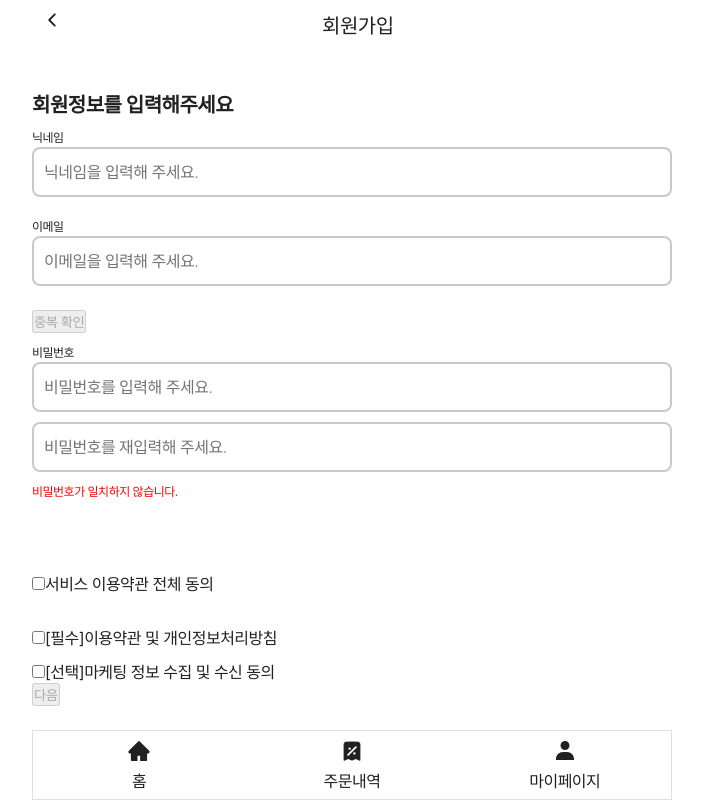
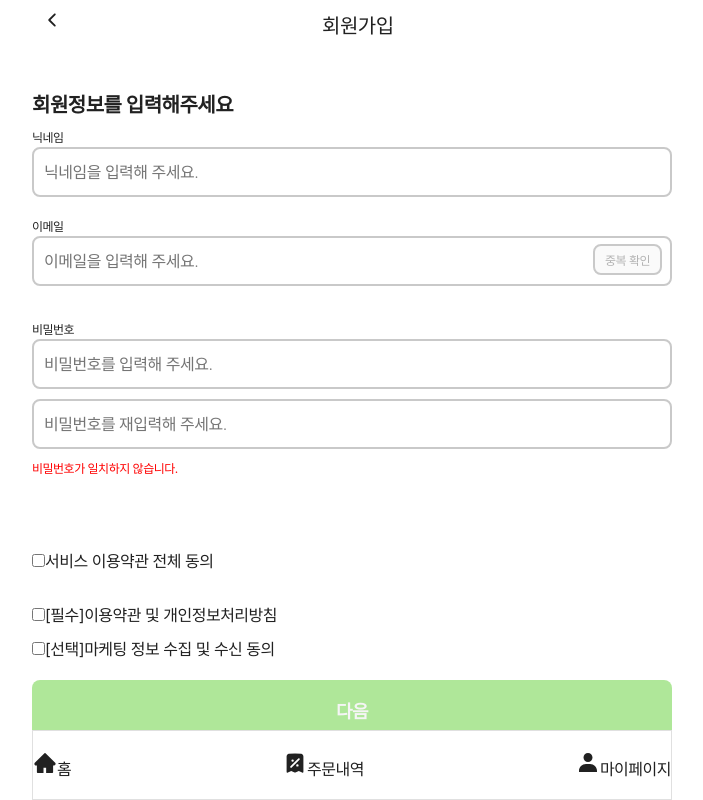
Before and after one commit to blendy9702/01-Project-CA2SA, a React (Vite) app: page /join in a window 1280 px wide. Shown: the whole page, without its empty margins (288-991 px from the left). Built offline with nearby package versions, Linux system fonts and the light colour scheme; the HTML template or start-up script is replaced by a standard one; a web font is replaced by a local one.

Commit message:
[feat] 아직 CSS 작업 중

```diff
--- a/src/pages/HomePage.jsx
+++ b/src/pages/HomePage.jsx
@@ -15,11 +15,11 @@ const TabMenuBtn = styled.div`
   font-weight: 500;
   cursor: pointer;
   border-bottom: ${props =>
-    props.$isActiveIndex
+    props.isActiveIndex
       ? "3px solid var(--secondary-color)"
       : "1px solid var(--color-gray-500)"};
   color: ${props =>
-    props.$isActiveIndex ? "var(--secondary-color)" : "var(--color-gray-500"};
+    props.isActiveIndex ? "var(--secondary-color)" : "var(--color-gray-500"};
 `;
 
 const HomePage = () => {
@@ -30,13 +30,13 @@ const HomePage = () => {
       <Header />
       <div style={{ display: "flex" }}>
         <TabMenuBtn
-          $isActiveIndex={activeIndex === 0}
+          isActiveIndex={activeIndex === 0}
           onClick={() => setActiveIndex(0)}
         >
           리스트로 주문하기
         </TabMenuBtn>
         <TabMenuBtn
-          $isActiveIndex={activeIndex === 1}
+          isActiveIndex={activeIndex === 1}
           onClick={() => setActiveIndex(1)}
         >
           지도로 주문하기
--- a/src/pages/join/JoinPage.jsx
+++ b/src/pages/join/JoinPage.jsx
@@ -47,7 +47,7 @@ const JoinPage = () => {
     formState: { errors, isValid },
   } = useForm({
     resolver: yupResolver(loginSchema),
-    defaultValues: { nickName: "", email: "", upw: "", agree: "1" },
+    defaultValues: { nickName: "", email: "", upw: "" },
     mode: "onChange",
   });
 
@@ -63,7 +63,6 @@ const JoinPage = () => {
     nickName: "",
     email: "",
     upw: "",
-    agree: "1",
   });
 
   // 패스워드 일치 확인
@@ -177,7 +176,6 @@ const JoinPage = () => {
               />
               <p style={{ color: "red" }}>{errors.email?.message}</p>
               <p style={{ color: "red" }}>{emailError}</p>
-            </JoinPageEmail>
               <button
                 type="button"
                 onClick={() => handleEmailValidation(email)}
@@ -185,6 +183,7 @@ const JoinPage = () => {
               >
                 중복 확인
               </button>
+            </JoinPageEmail>
             <JoinPagePassword>
               <p>비밀번호</p>
               <input
--- a/src/pages/order/Confirmation.jsx
+++ b/src/pages/order/Confirmation.jsx
@@ -1,5 +1,6 @@
 import { useLocation, useNavigate, useSearchParams } from "react-router-dom";
 import NavBar from "../../components/order/NavBar";
+import { ContainerDiv, LayoutDiv } from "../../styles/order/orderpage";
 
 const mockData = {
   resultMessage: "string",
@@ -54,6 +55,11 @@ function Confirmation() {
         icon={"close"}
         title={"결제 완료"}
       />
+      <LayoutDiv>
+        <ContainerDiv>
+          <h4 style={{ color: "var(--primary-color)" }}>컴포즈 동성로점</h4>
+        </ContainerDiv>
+      </LayoutDiv>
     </div>
   );
 }
--- a/src/pages/order/MenuDetail.jsx
+++ b/src/pages/order/MenuDetail.jsx
@@ -58,6 +58,7 @@ const MenuDetail = () => {
         // const res = await axios.get(`/api/menu/detail?menuId=${data}`); ///api/menu/detail
         const res = await axios.get(`/api/cafe/menu/option?menu_id=${data}`); ////api/cafe/menu/option
         const resultData = res.data.resultData;
+        console.log("resultData:", resultData);
         console.log(`menuId: ${menuId}의 상세 옵션 통신 결과:`, resultData);
         setOptionList(resultData);
       } catch (error) {
@@ -216,6 +217,7 @@ const MenuDetail = () => {
                     value={item.menuOptionId}
                     {...register("options")}
                     onChange={e => {
+                      console.log(item.menuOptionId);
                       // 이 후 카테고리 선택지가 늘어나면, 버튼을 누를 때 index에 따라서?
                       if (e.target.checked === true) {
                         setValue(`options[0]`, {
--- a/src/pages/order/OrderPage.jsx
+++ b/src/pages/order/OrderPage.jsx
@@ -21,14 +21,15 @@ const OrderPage = () => {
   const imgtag = imgRef.current;
   const imgURL = imgtag?.getAttribute("src");
   useEffect(() => {
-    console.log("이미지 주소:", imgURL);
+    // console.log("이미지 주소:", imgURL);
   }, [imgURL]);
 
   // useNavigation
   const location = useLocation();
   const locationData = location.state;
+  const cafeId = locationData[0].cafeId;
   useEffect(() => {
-    console.log("카페 페이지 location:", locationData);
+    // console.log("카페 페이지 location:", locationData);
   }, [locationData]);
   const navigate = useNavigate();
   const handleNavigateMain = () => {
@@ -37,7 +38,7 @@ const OrderPage = () => {
   const handleNavigateList = () => {
     // useNavigate
     navigate(`/order/menu?cafeId=${cafeId}`, {
-      state: [{ cafeId: cafeId }, { ...cafeInfo }, { prev: "/order" }],
+      state: [{ cafeId: cafeId }, cafeInfo, { prev: "/order" }],
     });
   };
   // context
@@ -45,18 +46,13 @@ const OrderPage = () => {
 
   // useState
   const [cafeInfo, setCafeInfo] = useState({});
-
-  // 임시 카페 아이디 설정
-  const cafeId = 3;
   // 카페 정보 조회
   useEffect(() => {
     const getCafe = async data => {
       try {
         const res = await axios.get(`/api/cafe?cafe_id=${data}`);
         const resultData = res.data.resultData;
-        if (resultData) {
-          setCafeInfo(resultData);
-        }
+        setCafeInfo(resultData);
         console.log("카페정보 통신 결과:", cafeInfo);
       } catch (error) {
         console.log("카페정보 통신 결과:", error);
@@ -64,7 +60,9 @@ const OrderPage = () => {
         // setCafeInfo(mockDataResult);
       }
     };
-    getCafe(cafeId);
+    if (cafeId) {
+      getCafe(cafeId);
+    }
   }, []);
 
   return (
@@ -78,7 +76,7 @@ const OrderPage = () => {
         <img
           src={
             cafeInfo
-              ? `http://192.168.0.144:5214/download/ca2sa/image/cafe/${cafeId}/${cafeInfo?.cafePic}`
+              ? `http://112.222.157.156:5214/pic/cafe/${cafeId}/${cafeInfo?.cafePic}`
               : "/images/order/cat.jpg"
           }
           ref={imgRef}
--- a/src/pages/order/Payment.jsx
+++ b/src/pages/order/Payment.jsx
@@ -10,6 +10,7 @@ import PaymentOption from "../../components/order/PaymentOption";
 import PickUpTime from "../../components/order/PickUpTime";
 import { PrimaryButton } from "../../styles/common";
 import { ContainerDiv, LayoutDiv } from "../../styles/order/orderpage";
+
 import { OrderContext } from "../../contexts/OrderContext";
 
 // 예상 수령시간 관리용 배열
@@ -28,9 +29,7 @@ const Payment = () => {
   const [searchParams, setSearchParams] = useSearchParams();
   // useContext
   const { order, setOrder, popMemo, setPopMemo } = useContext(OrderContext);
-  useEffect(() => {
-    console.log("order:", order);
-  }, [order]);
+  useEffect(() => {}, [order]);
 
   // uesNavigate
   const navigate = useNavigate();
@@ -68,7 +67,9 @@ const Payment = () => {
   };
   // 오자마자 cafeId, userId 다시 확인하고 집어 넣기
   useEffect(() => {
-    setOrder({ ...order, cafeId: cafeId.cafeId, userId: 0 });
+    const userData = JSON.parse(sessionStorage.getItem("userData"));
+    const userId = userData.resultData.userId;
+    setOrder({ ...order, cafeId: cafeId.cafeId, userId: userId });
   }, []);
   // order가 제대로 바뀌고 있는지 확인, 오자마자 배열 정리시키기
   useEffect(() => {
@@ -99,8 +100,8 @@ const Payment = () => {
   const handleClickPickUpTime = (item, index) => {
     // order에 픽업 시간 넣기
     const now = moment();
-    const nowTime = now.format("YYYY-MM-DD HH:mm:ss");
-    const addMinutes = now.add(item, "minutes").format("YYYY-MM-DD HH:mm:ss");
+    const nowTime = now.format("HH:mm:ss");
+    const addMinutes = now.add(item, "minutes").format("HH:mm:ss");
     // setOrder({ ...order, pickUpTime: addMinutes, orderTime: nowTime }); //orderTime 코드 삭제
     setOrder({ ...order, pickUpTime: addMinutes });
     // 예상 수령 시간 픽업 시 버튼과 selectedTime의 index 비교
@@ -139,9 +140,10 @@ const Payment = () => {
   const handleClickPay = () => {
     // axios
     const postOrder = async data => {
+      console.log("보내지는 데이터", data);
       try {
         const res = await axios.post(`/api/order`, data);
-        console.log(res.data);
+
         if (res.resultMessage) {
           setOrder([]);
         }
@@ -161,7 +163,7 @@ const Payment = () => {
       };
     });
     const fixedOrder = { ...order, menuList: fixedMenuList };
-    // console.log("fixedOrder:", fixedOrder);
+
     postOrder(fixedOrder);
 
     // postOrder(order); order에 있는 내용물을 보내고, 결과로 return result (=res.data)를 받기
--- a/src/pages/search/SearchPage.jsx
+++ b/src/pages/search/SearchPage.jsx
@@ -82,14 +82,19 @@ const SearchPage = () => {
 
   const getcafes = async () => {
     try {
-      const cafeNames = resultData.map(item => item.cafeName);
-      const res = await axios.get(
-        `api/cafe/search?search_cafe_name=${isSearch}&max_distance=1000&user_latitude=${state.center.lat}&user_longitude=${state.center.lng}`,
-      );
-      console.log(isSearch);
-      setCafeData(res.data.resultData);
-      setState(prev => ({ ...prev, isLoading: false }));
-      console.log(res.data.resultData);
+      {
+        console.log(isSearch);
+        // const res2 = await axios.get(
+        //   `/api/cafe/search?search_location=${isSearch}&max_distance=1000&user_latitude=${state.center.lat}&user_longitude=${state.center.lng}`,
+        // );
+        const res = await axios.get(
+          `api/cafe/search?search_location=${isSearch}&search_cafe_name=${isSearch}&max_distance=1000&user_latitude=${state.center.lat}&user_longitude=${state.center.lng}`,
+        );
+        console.log(isSearch);
+        setCafeData(res.data.resultData);
+        // setState(prev => ({ ...prev, isLoading: false }));
+        // console.log(res.data.resultData);
+      }
     } catch (error) {
       console.log(error);
       setState(prev => ({ ...prev, isLoading: false }));
@@ -108,8 +113,19 @@ const SearchPage = () => {
   const isFocused = isSearch.length > 0; // 검색어가 있으면 focus 상태로 간주
 
   useEffect(() => {
-    getcafes();
-  }, []);
+    if (isSearch !== "") {
+      // getcafes();
+    }
+  }, [isSearch]);
+  const handleClickKeyDown = e => {
+    // e.key를 사용하여 키 입력 확인
+    if (e.key === "Enter") {
+      // isSearch가 유효한 값인지 확인
+      if (isSearch && isSearch.trim() !== "") {
+        getcafes();
+      }
+    }
+  };
   return (
     <div>
       <HeaderWrap>
@@ -123,6 +139,7 @@ const SearchPage = () => {
             value={isSearch}
             placeholder="먹고싶은 메뉴나 매장을 찾아보세요"
             onChange={e => setIsSearch(e.target.value)}
+            onKeyDown={e => handleClickKeyDown(e)}
           />
           <div>
             {/* 매장 검색 결과 렌더링 */}
--- a/src/styles/common.js
+++ b/src/styles/common.js
@@ -86,7 +86,7 @@ export const DockBarNav = styled.div`
   background-color: #fff;
   border: 1px solid var(--color-gray-300);
   z-index: 1;
-  a {
+  .linkStyle {
     display: flex;
     width: 33.3%;
     height: 100%;
@@ -97,7 +97,7 @@ export const DockBarNav = styled.div`
     gap: 5px;
     font-size: 16px;
   }
-  a > svg {
+  svg {
     font-size: 24px;
   }
 `;
--- a/src/styles/join/joinpage.js
+++ b/src/styles/join/joinpage.js
@@ -80,12 +80,40 @@ export const JoinPageCheckArea = styled.div`
 export const ServiceCheckBox = styled.div``;
 export const EssentialRadioBox = styled.div`
   padding-top: 30px;
+  appearance: none;
 `;
 export const ChoiceRadioBox = styled.div`
   padding-top: 10px;
 `;
-export const JoinPageMoveNext = styled.div``;
-export const JustBox = styled.div`
-  width: 100%;
-  height: 200px;
+export const JoinPageMoveNext = styled.div`
+  padding-top: 20px;
+
+  button {
+    width: 100%;
+    height: 60px;
+    border-radius: 8px;
+    border: 0px solid rgb(201, 201, 201);
+    outline: none;
+    background-color: #afe799;
+    color: #f5f5f5;
+    font-size: 18px;
+    font-weight: 700;
+    cursor: not-allowed;
+    transition: all 0.3s ease;
+
+    &:not(:disabled) {
+      background-color: #88c200;
+      color: white;
+      cursor: pointer;
+    }
+
+    &:hover:not(:disabled) {
+      background-color: #76b000;
+    }
+
+    &:active:not(:disabled) {
+      background-color: #699600;
+      transform: scale(0.98);
+    }
+  }
 `;
```
Also changed, not shown: src/pages/order/MenuList.jsx (+0 -32 lines). Lines whose indentation alone changed are shown as unchanged.
